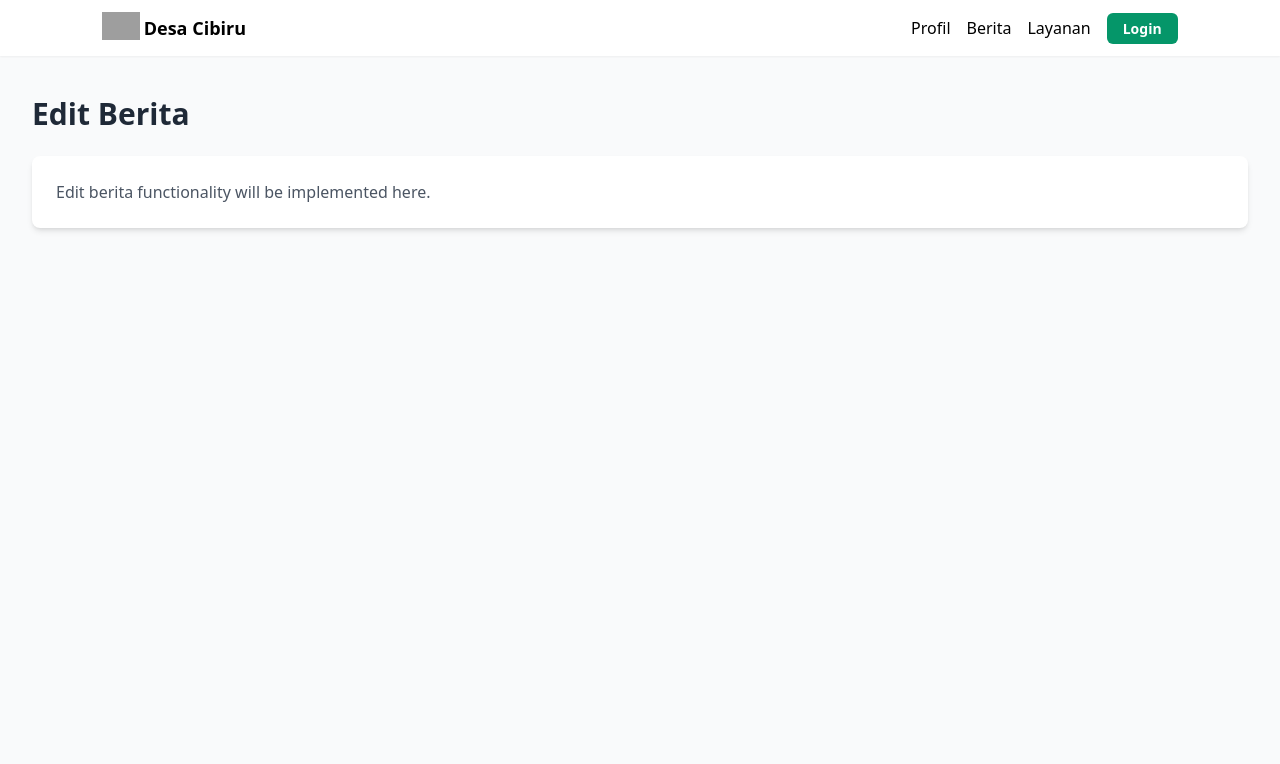
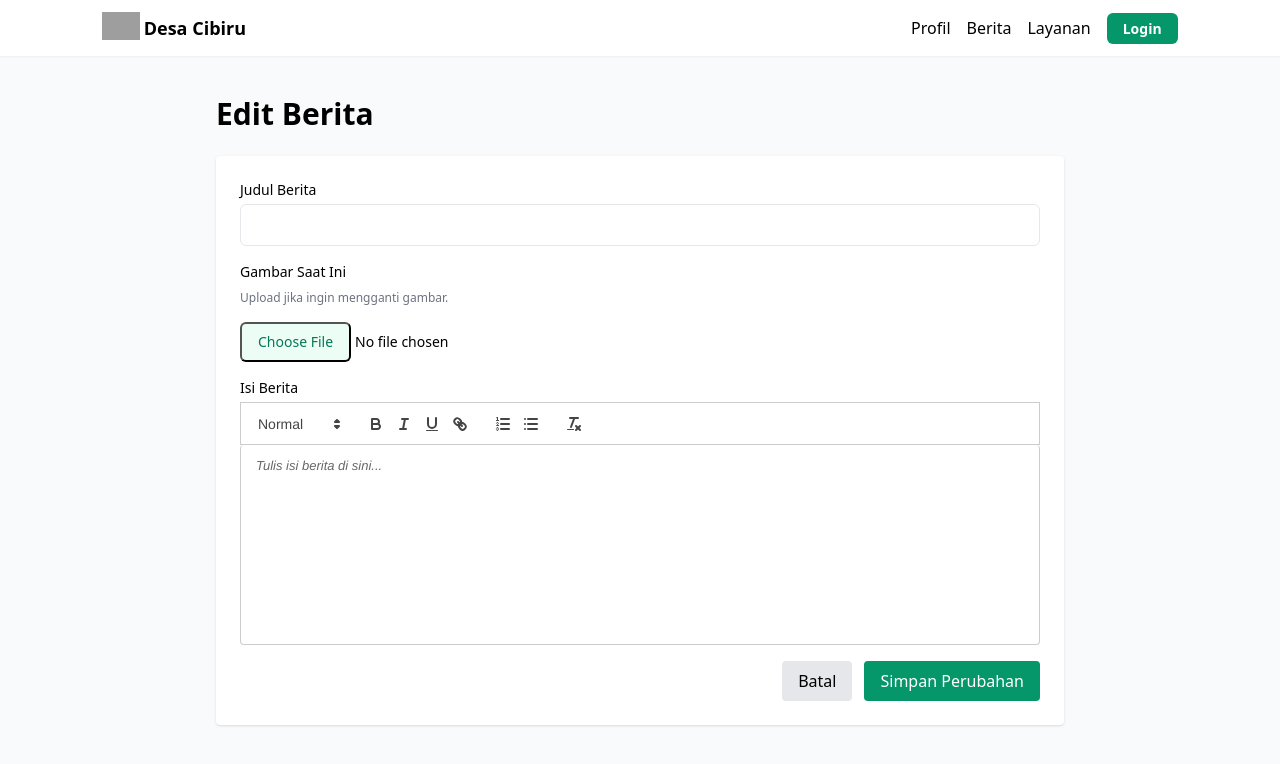
Before and after one commit to fauzanashshidiq/desa-web, a React (Vite) app in the folder frontend/: page /edit-berita/1 in a window 1280 px wide. Shown: the top 764 px of the page. Built offline with nearby package versions, Linux system fonts and the light colour scheme; no server answers; grey boxes are pictures that could not be loaded.

Commit message:
feat(admin): create page edit berita & add api update berita

```diff
--- a/frontend/src/api/berita.js
+++ b/frontend/src/api/berita.js
@@ -8,6 +8,12 @@ export const getBerita = async () => {
   return res.json();
 };
 
+export const getBeritaById = async (id) => {
+  const res = await fetch(`${API_URL}/api/berita/${id}`);
+  if (!res.ok) throw new Error("Gagal mengambil detail berita");
+  return res.json();
+};
+
 export const addBerita = async (data) => {
   const token = localStorage.getItem("token");
 
@@ -15,15 +21,32 @@ export const addBerita = async (data) => {
     method: "POST",
     headers: {
       Authorization: `Bearer ${token}`,
-      // ❌ jangan tulis 'Content-Type' biar FormData bisa dikirim
     },
     body: data,
   });
 
   if (!res.ok) {
     const err = await res.json().catch(() => ({}));
-    console.error("Upload error:", err);
     throw new Error(err.msg || "Gagal upload berita");
+  }
+
+  return res.json();
+};
+
+export const updateBerita = async (id, data) => {
+  const token = localStorage.getItem("token");
+
+  const res = await fetch(`${API_URL}/api/berita/${id}`, {
+    method: "PUT",
+    headers: {
+      Authorization: `Bearer ${token}`,
+    },
+    body: data,
+  });
+
+  if (!res.ok) {
+    const err = await res.json().catch(() => ({}));
+    throw new Error(err.msg || "Gagal update berita");
   }
 
   return res.json();
--- a/frontend/src/pages/Admin.jsx
+++ b/frontend/src/pages/Admin.jsx
@@ -6,6 +6,7 @@ import { getAspirasi, deleteAspirasi } from "../api/aspirasi";
 import { logout } from "../utils/auth";
 import Quill from "quill";
 import "quill/dist/quill.snow.css";
+import { Link } from "react-router-dom";
 
 const Admin = () => {
   const navigate = useNavigate();
@@ -196,6 +197,13 @@ const Admin = () => {
                       {new Date(item.tanggal).toLocaleDateString("id-ID")}
                     </td>
                     <td className="px-6 py-4 text-right">
+                      <Link
+                        to={`/edit-berita/${item._id}`}
+                        className="text-emerald-600 hover:text-emerald-900 mr-2"
+                      >
+                        Edit
+                      </Link>
+
                       <button
                         onClick={() => handleDelete(item._id)}
                         className="text-red-600 hover:text-red-800"
--- a/frontend/src/pages/EditBerita.jsx
+++ b/frontend/src/pages/EditBerita.jsx
@@ -1,16 +1,142 @@
-import React from "react";
+import { useEffect, useState, useRef } from "react";
+import { useParams, useNavigate } from "react-router-dom";
+import Quill from "quill";
+import "quill/dist/quill.snow.css";
+import { getBeritaById, updateBerita } from "../api/berita";
+import { API_URL } from "../utils/config";
 
-const EditBerita = () => {
+export default function EditBerita() {
+  const { id } = useParams();
+  const navigate = useNavigate();
+
+  const [judul, setJudul] = useState("");
+  const [gambarLama, setGambarLama] = useState("");
+  const [newImage, setNewImage] = useState(null);
+
+  const quillRef = useRef(null);
+  const editorRef = useRef(null);
+
+  // INIT QUILL
+  useEffect(() => {
+    quillRef.current = new Quill(editorRef.current, {
+      theme: "snow",
+      placeholder: "Tulis isi berita di sini...",
+    });
+
+    fetchBerita();
+  }, []);
+
+  // GET DATA
+  const fetchBerita = async () => {
+    try {
+      const data = await getBeritaById(id);
+
+      setJudul(data.judul);
+      setGambarLama(data.gambar);
+      quillRef.current.root.innerHTML = data.isi;
+    } catch (err) {
+      alert(err.message);
+    }
+  };
+
+  // UPDATE
+  const submitUpdate = async (e) => {
+    e.preventDefault();
+
+    const isiHTML = quillRef.current.root.innerHTML;
+
+    const formData = new FormData();
+    formData.append("judul", judul);
+    formData.append("isi", isiHTML);
+    if (newImage) formData.append("gambar", newImage);
+
+    try {
+      await updateBerita(id, formData);
+
+      alert("Berita berhasil diperbarui");
+      navigate("/admin");
+    } catch (err) {
+      alert(err.message);
+    }
+  };
+
+  const getImageUrl = (path) => {
+    if (!path) return "";
+    if (path.startsWith("http")) return path;
+    return `${API_URL}${path}`;
+  };
+
   return (
-    <main className="container mx-auto px-4 sm:px-6 lg:px-8 py-8 pt-24">
-      <h1 className="text-3xl font-bold text-gray-800 mb-6">Edit Berita</h1>
-      <div className="bg-white p-6 rounded-lg shadow-md">
-        <p className="text-gray-600">
-          Edit berita functionality will be implemented here.
-        </p>
-      </div>
-    </main>
+    <div className="p-6 max-w-4xl mx-auto pt-24">
+      <h1 className="text-3xl font-bold mb-6">Edit Berita</h1>
+
+      <form
+        onSubmit={submitUpdate}
+        className="space-y-4 bg-white p-6 shadow rounded"
+      >
+        {/* JUDUL */}
+        <div>
+          <label className="block text-sm font-medium mb-1">Judul Berita</label>
+          <input
+            type="text"
+            value={judul}
+            onChange={(e) => setJudul(e.target.value)}
+            required
+            className="mt-1 block w-full border rounded-md p-2"
+          />
+        </div>
+
+        {/* GAMBAR */}
+        <div>
+          <label className="block text-sm font-medium">Gambar Saat Ini</label>
+          {gambarLama && (
+            <img
+              src={getImageUrl(gambarLama)}
+              className="w-48 rounded mt-2 border"
+              alt="Current"
+            />
+          )}
+          <p className="text-xs text-gray-500 mt-2">
+            Upload jika ingin mengganti gambar.
+          </p>
+        </div>
+
+        <div>
+          <input
+            type="file"
+            onChange={(e) => setNewImage(e.target.files[0])}
+            className="w-full text-sm file:py-2 file:px-4 file:bg-emerald-50 file:text-emerald-700 file:rounded-md"
+          />
+        </div>
+
+        {/* ISI BERITA */}
+        <div>
+          <label className="block text-sm font-medium mb-1">Isi Berita</label>
+          <div
+            ref={editorRef}
+            className="bg-white border rounded"
+            style={{ minHeight: "200px" }}
+          ></div>
+        </div>
+
+        {/* BUTTON */}
+        <div className="flex justify-end gap-3">
+          <button
+            type="button"
+            onClick={() => navigate("/admin")}
+            className="py-2 px-4 bg-gray-200 rounded hover:bg-gray-300"
+          >
+            Batal
+          </button>
+
+          <button
+            type="submit"
+            className="py-2 px-4 bg-emerald-600 text-white rounded hover:bg-emerald-700"
+          >
+            Simpan Perubahan
+          </button>
+        </div>
+      </form>
+    </div>
   );
-};
-
-export default EditBerita;
+}
```
